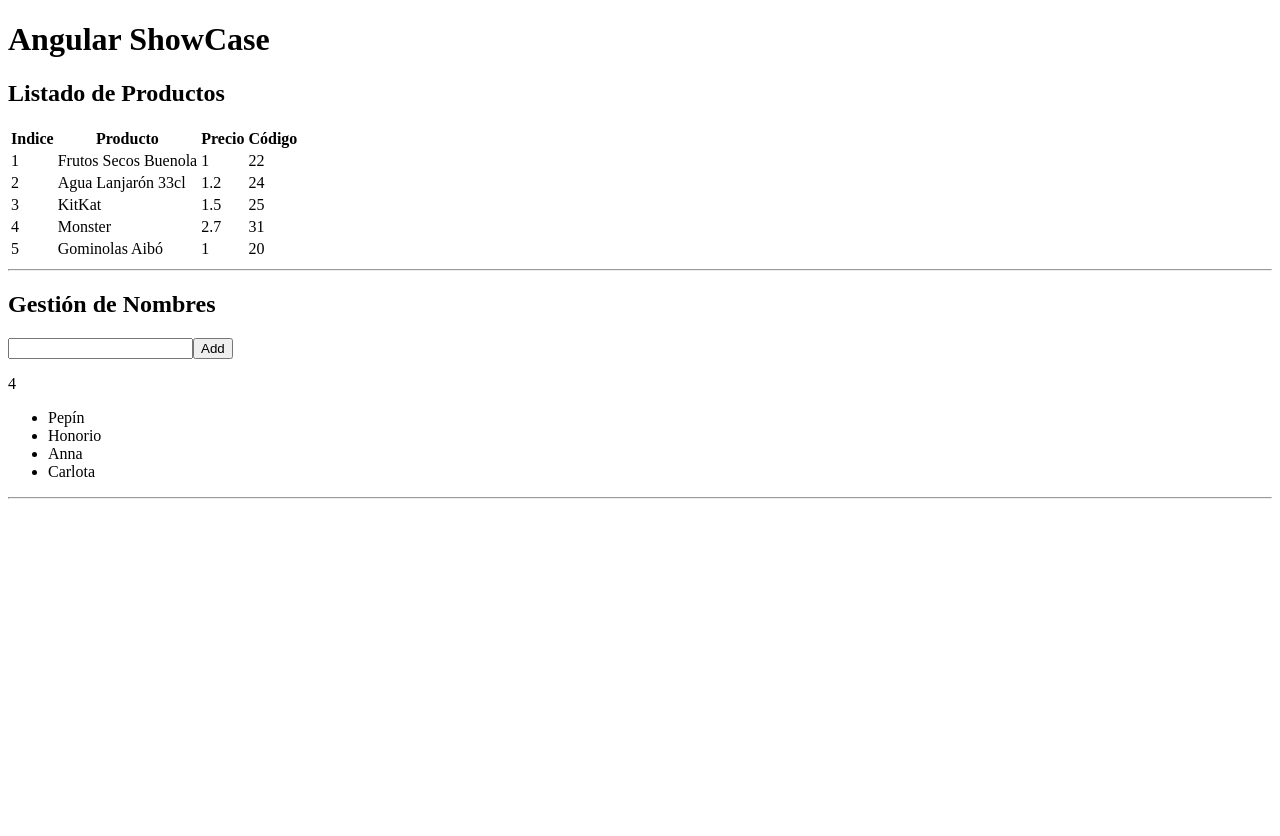
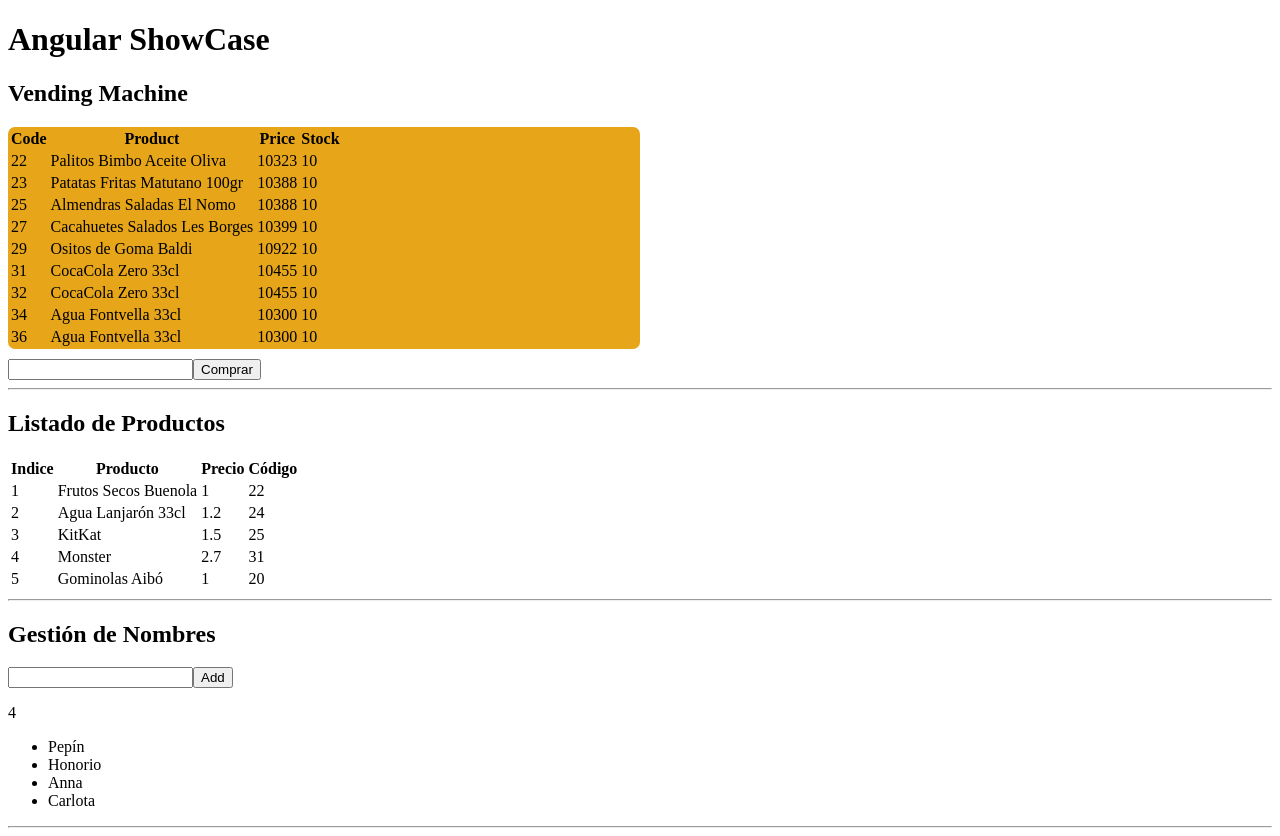
Before and after one commit to MiguelAngelAltes/angularshowcase, an Angular app: page / in a window 1280 px wide. Before the commit the page ends 800 px from the top, so only its background shows below. Built offline with nearby package versions, Linux system fonts and the light colour scheme.

Commit message:
componente maquina vending casi funcionando

```diff
--- a/src/app/app.component.html
+++ b/src/app/app.component.html
@@ -1,4 +1,6 @@
 <h1>{{titulo}}</h1>
+<app-vending-machine></app-vending-machine>
+<hr>
 <app-list2></app-list2>
 <hr>
 <app-list1></app-list1>
--- a/src/app/components/vending-machine/vending-machine.component.css
+++ b/src/app/components/vending-machine/vending-machine.component.css
@@ -0,0 +1,9 @@
+div{
+    width:50%;
+    border-radius: 7px 7px 7px 7px;
+    -moz-border-radius: 7px 7px 7px 7px;
+    -webkit-border-radius: 7px 7px 7px 7px;
+    border: 0px solid #000000;
+    background-color: #e7a61a;
+    margin-bottom: 10px;
+}
--- a/src/app/components/vending-machine/vending-machine.component.html
+++ b/src/app/components/vending-machine/vending-machine.component.html
@@ -1 +1,19 @@
-<p>vending-machine works!</p>
+<h2>Vending Machine</h2>
+<div>
+    <table>
+        <tr>
+            <th>Code</th>
+            <th>Product</th>
+            <th>Price</th>
+            <th>Stock</th>
+        </tr>
+        <tr *ngFor="let hueco of machine">
+            <td>{{hueco.code}}</td>
+            <td>{{hueco.producto.nombre}}</td>
+            <td>{{hueco.producto.precio}}</td>
+            <td>{{hueco.stock}}</td>
+        </tr>
+    </table>
+</div>
+<input type="text" [(ngModel)]="code">
+<button (click)="comprar()">Comprar</button>
--- a/src/app/components/vending-machine/vending-machine.component.ts
+++ b/src/app/components/vending-machine/vending-machine.component.ts
@@ -1,12 +1,14 @@
-import { Component, OnInit } from '@angular/core';
-import { Producto } from 'src/app/model/producto';
+import { Component }  from '@angular/core';
+import { Producto }   from 'src/app/model/producto';
 
 @Component({
   selector: 'app-vending-machine',
   templateUrl: './vending-machine.component.html',
   styleUrls: ['./vending-machine.component.css']
 })
-export class VendingMachineComponent implements OnInit {
+export class VendingMachineComponent {
+
+  code:number = undefined;
 
   machine = [
   {
@@ -56,9 +58,27 @@
   }
 ];
 
+comprar():void{
+
+  let linea = this.machine.find(x => x.code == this.code);
+
+  if(linea){
+
+    if (linea.stock === 0){
+      // ya veremos qué hacer...
+      console.log("no hay stock");
+    } else {
+      linea.stock--;
+    }
+
+  } else {
+    console.log("codigo no existente");
+  }
+
+  this.code = undefined;
+
+}
 
 
-  ngOnInit(): void {
-  }
 
 }
```
